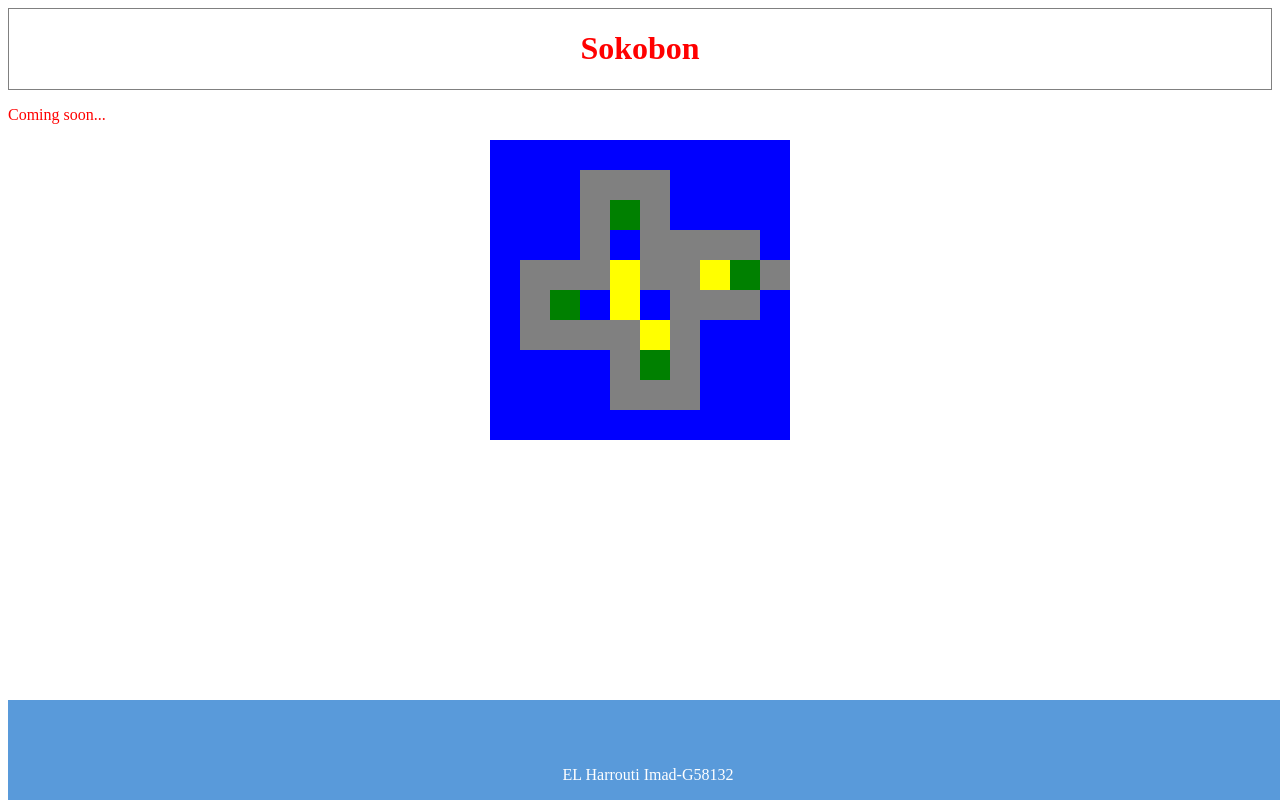
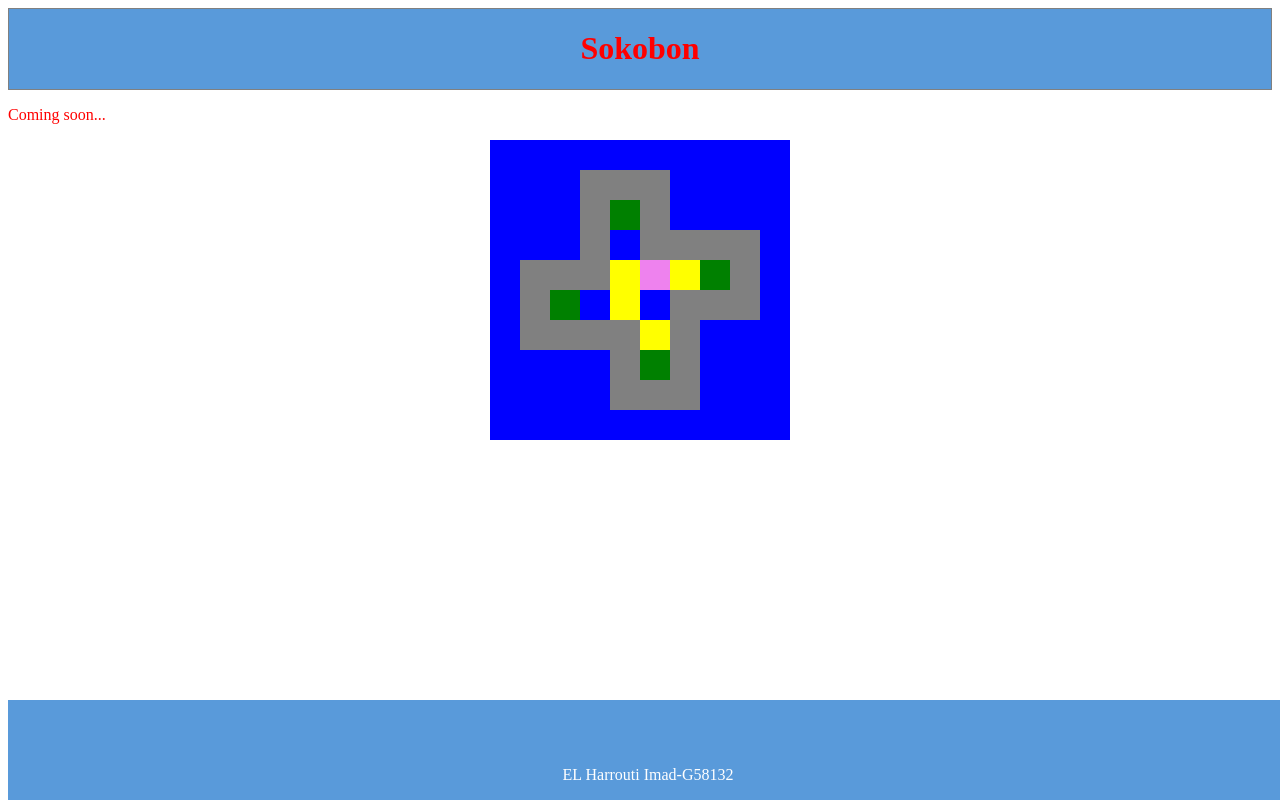
Before and after one commit to imadhrt/Sokoban, a website: page index.html in a window 1280 px wide. Drawn offline with Linux system fonts and the light colour scheme.

Commit message:
Etape 2.4 Intégration d’un niveau

```diff
--- a/scripts/levels.js
+++ b/scripts/levels.js
@@ -27,7 +27,7 @@ const levels = [
             "   ┌─┐    ",
             "   │x│    ",
             "   │ └──┐ ",
-            " ┌─┘#🧍#x│",
+            " ┌─┘#🧍#x│ ",
             " │x # ┌─┘ ",
             " └──┐#│   ",
             "    │x│   ",
@@ -137,7 +137,7 @@ const levels = [
     },
 ];
 /**
- * displays the level character by character on the consol
+ * displays the level character by the squares and his type corresponding.
  *
  * @param {number} level is level number
  */
@@ -145,33 +145,41 @@ const levels = [
 function buildLevel(level) {
     //va premetrre de diférencier chaque ligne de la map
     for (let ligne = 0; ligne < levels[level].map.length; ligne++) {//parcours les lignes de la map
-        $("#world").append("<div class=" + "line" + ligne + "></div>"); //ajoute des divs dans mon id world
+        //$("#world").append("<div class=" + "line"+ ligne +"></div>"); //ajoute des divs dans mon id world
+        $("#world").append('<div class="line ' + ligne + '"></div>'); //ajoute des divs dans mon id world
 
         for (let colonne = 0; colonne < levels[level].map[ligne].length; colonne++) { //parcours les colonnes de la map
             switch (levels[level].map[ligne][colonne]) {//vérifie chaque caractère de la map et asssigne la classe adéquate(couleur de fond)
-                case "🧍":
-                    $(".line" + ligne).append('<div class="player square"></div>');
+                case "🧍".charAt(0): //bizarre que le bonhomme prend 2 squares et je ne sais pas pourquoi ça ne donne pas le même résultat quand je rassemble les 2 premier case
+                    //par des virgules(case "🧍".charAt(0),"🧍".charAt(1):).
+                    $("." + ligne).append('<div class="player square"></div>');
+                    break;
+                case "🧍".charAt(1):
+                    $("." + ligne).append('<div class="player square"></div>');
                     break;
                 case "x":
-                    $(".line" + ligne).append('<div class="target square"></div>');
+                    $("." + ligne).append('<div class="target square"></div>');
                     break;
                 case "#":
-                    $(".line" + ligne).append('<div class="box square"></div>');
+                    $("." + ligne).append('<div class="box square"></div>');
                     break;
                 case "@":
-                    $(".line" + ligne).append('<div class="boxWithTarget square"></div>');
+                    $("." + ligne).append('<div class="boxWithTarget square"></div>');
                     break;
                 case " ":
-                    $(".line" + ligne).append('<div class="floor square"></div>');
+                    $("." + ligne).append('<div class="floor square"></div>');
                     break;
                 default:
-                    $(".line" + ligne).append('<div class="wall square"></div>');
+                    $("." + ligne).append('<div class="wall square"></div>');
 
 
 
             }
         }
     }
+    let player= document.getElementsByClassName("player");//J'ai vu que y avait un problème avec le joueur qui s'affiche sur 2 cases et donc j'ai créer une
+    //liste de la classe player et je supprimer un player comme ça il reste 1 player et non 2.
+    player[1].remove();//supprime un player
     console.log(levels[level]);
 }
 
--- a/styles/main.css
+++ b/styles/main.css
@@ -3,12 +3,17 @@ body{
     display: grid;
     grid-template-areas: "header"
                           "main"
-                          "footer"
+                          "footer";
+
+
+
 }
 
 header{
     grid-area: header;
     border: grey solid 1px;
+    background-color: rgb(89, 154, 218);
+
 }
 header h1{
     text-align: center;
@@ -62,10 +67,8 @@ footer {
     padding-top:50px;
     height:50px;
     grid-area: footer;
+}
 
-
-
-}
-.line0,.line1,.line2,.line3,.line4,.line5,.line6,.line7,.line8,.line9,.line10,.line11{
+.line{
     display: flex;
 }
```
